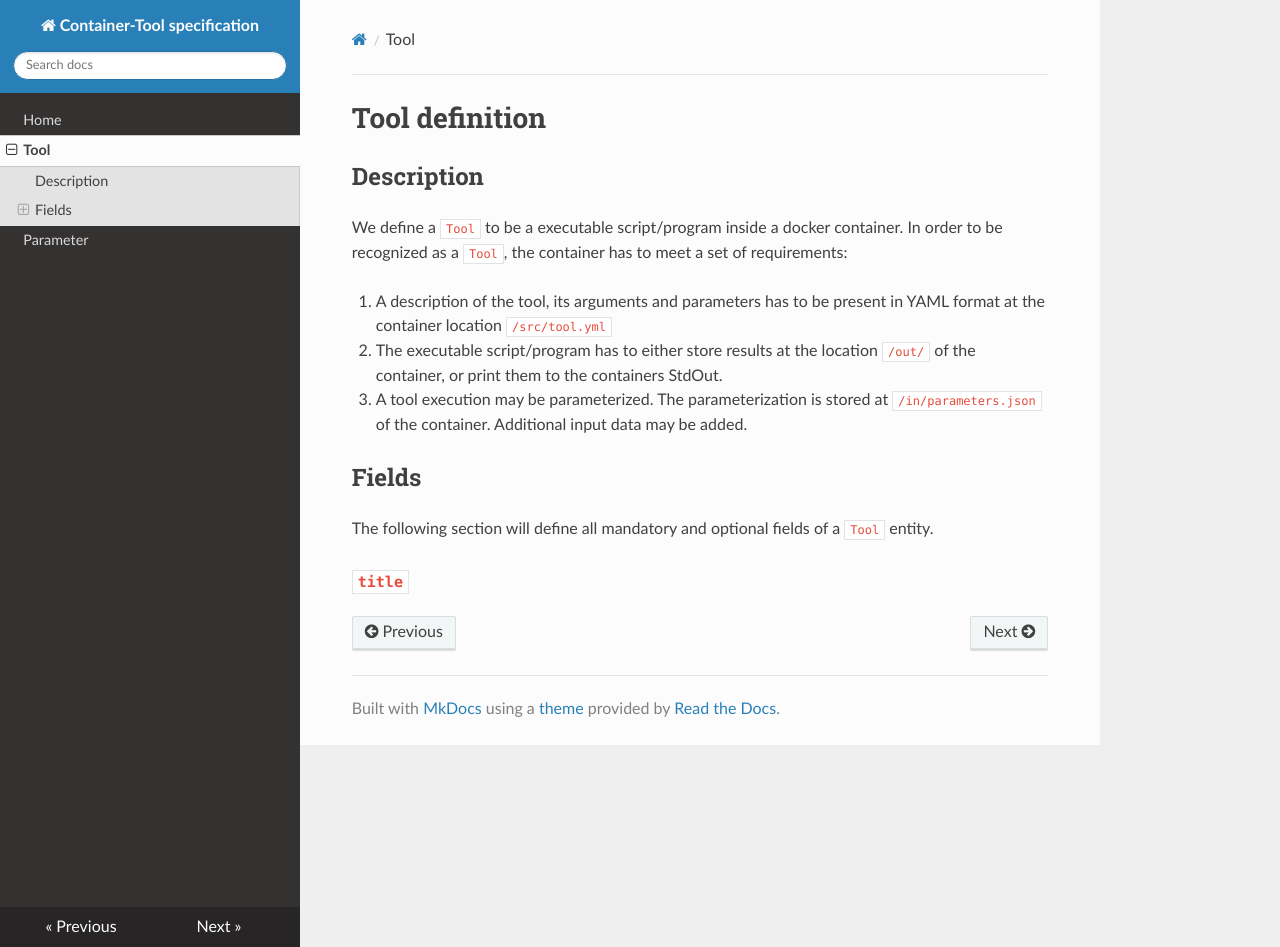
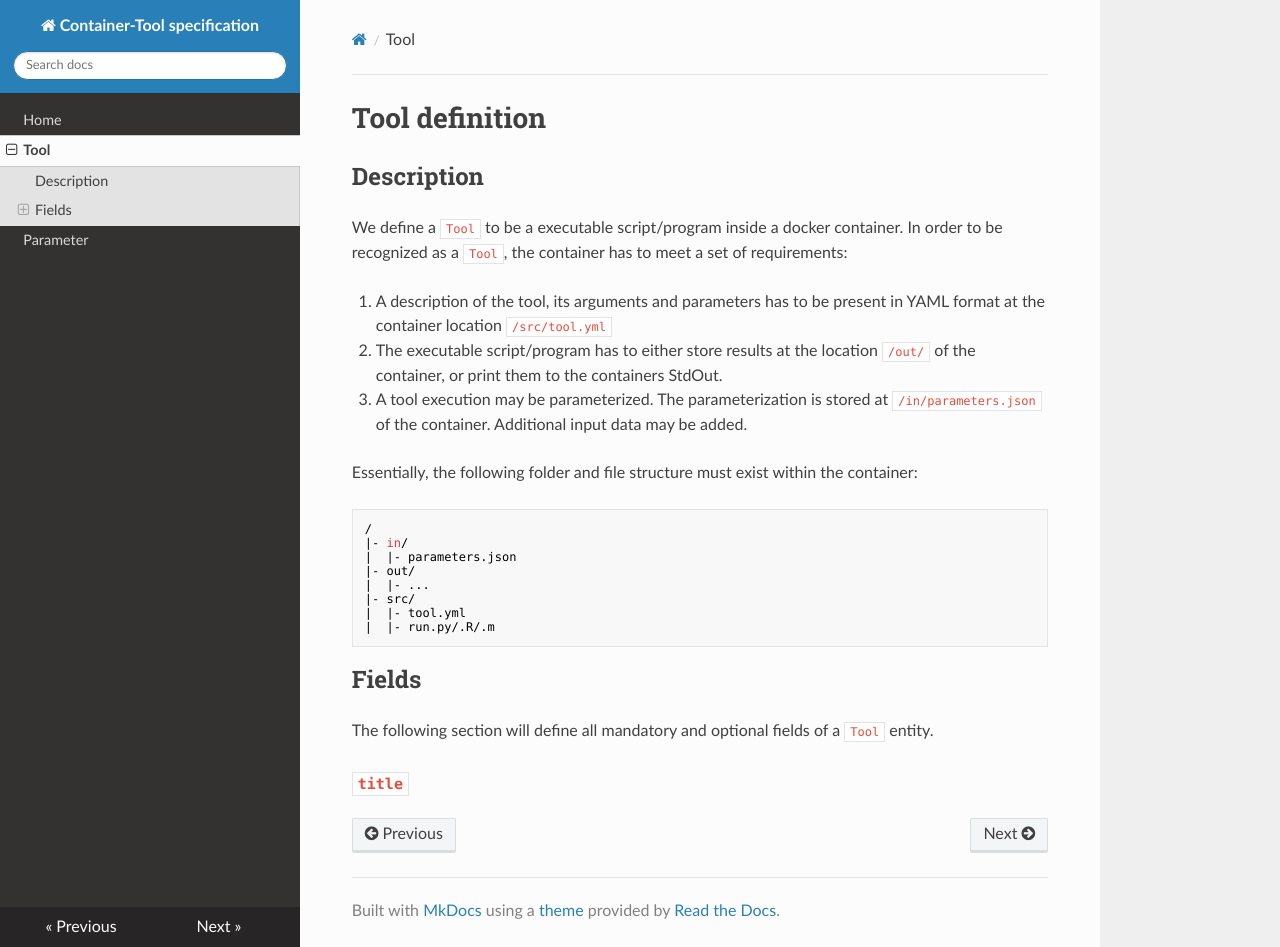
Before and after one commit to VForWaTer/tool-specs, an MkDocs documentation site: the page built from docs/tool.md, in a window 1280 px wide and 947 px high. Built offline with MkDocs 1.6.1, drawn with Linux system fonts in a browser that asks for light colours; nearby versions of some CDN libraries.

Commit message:
include folder structure tree from templates

````diff
--- a/docs/tool.md
+++ b/docs/tool.md
@@ -8,6 +8,18 @@ We define a `Tool` to be a executable script/program inside a docker container.
 2. The executable script/program has to either store results at the location `/out/` of the container, or print them to the containers StdOut.
 3. A tool execution may be parameterized. The parameterization is stored at `/in/parameters.json` of the container. Additional input data may be added.
 
+Essentially, the following folder and file structure must exist within the container:
+
+```
+/
+|- in/
+|  |- parameters.json
+|- out/
+|  |- ...
+|- src/
+|  |- tool.yml
+|  |- run.py/.R/.m
+```
 
 
 ## Fields
````
